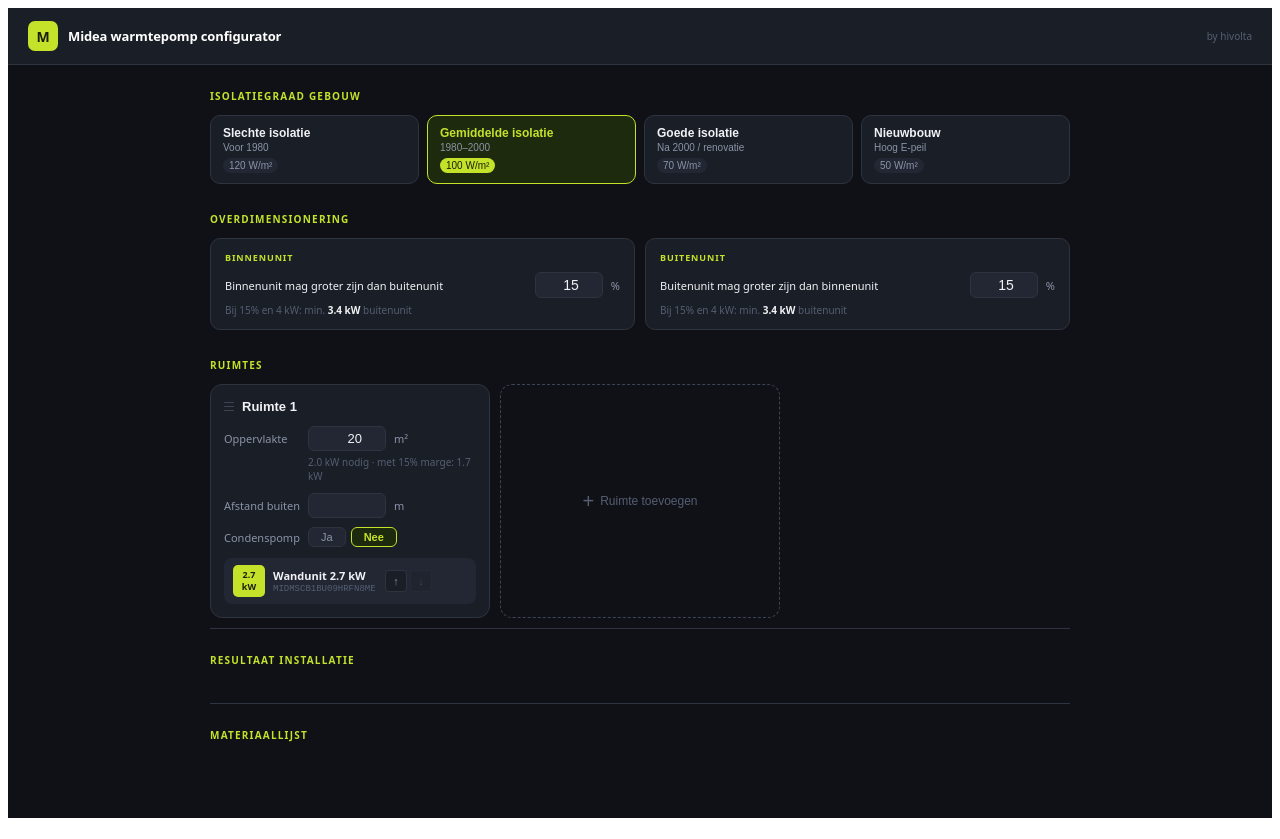
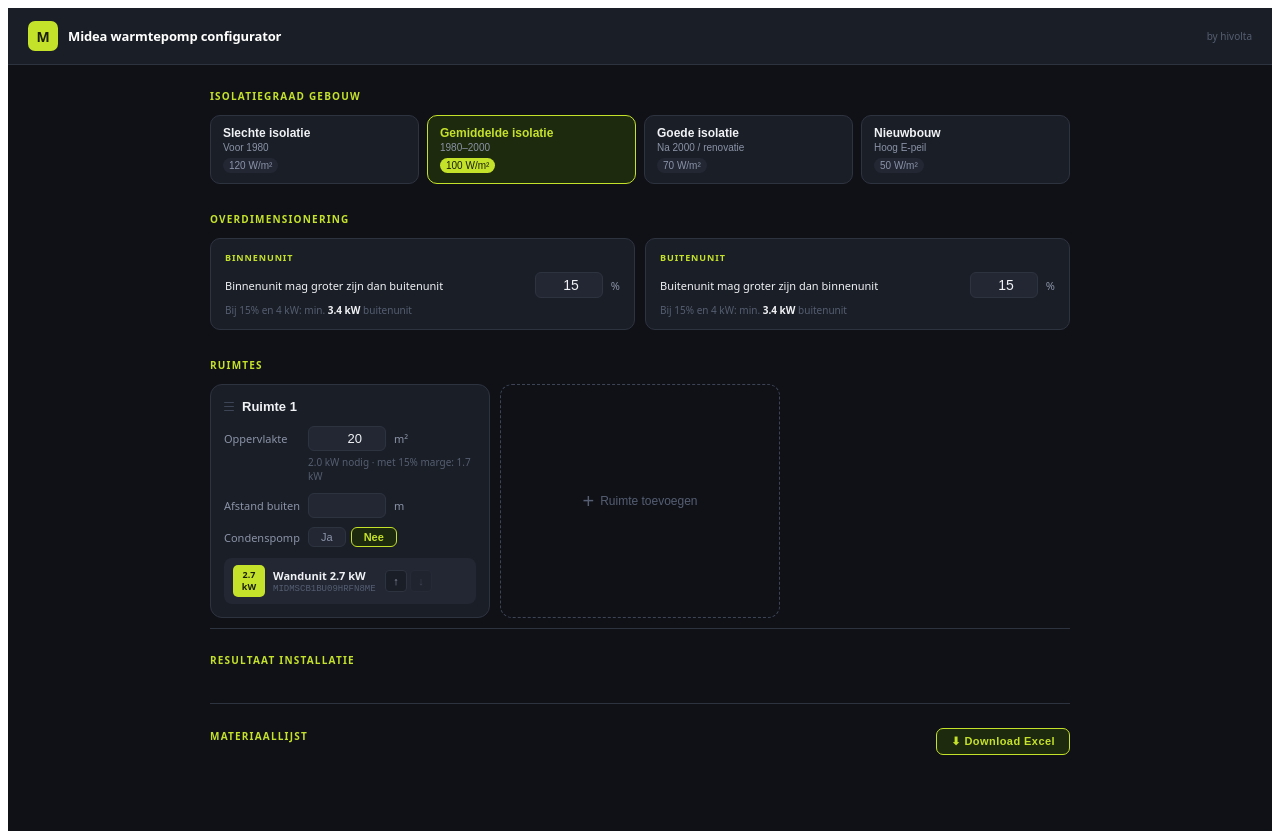
Before and after one commit to hivolta/midea-configurator, a React (Vite) app: page / in a window 1280 px wide. Built offline with nearby package versions, Linux system fonts and the light colour scheme.

Commit message:
Feature: Excel export van materiaallijst

```diff
--- a/package.json
+++ b/package.json
@@ -10,7 +10,8 @@
   },
   "dependencies": {
     "react": "^18.3.1",
-    "react-dom": "^18.3.1"
+    "react-dom": "^18.3.1",
+    "xlsx": "^0.18.5"
   },
   "devDependencies": {
     "@vitejs/plugin-react": "^4.3.1",
--- a/src/App.jsx
+++ b/src/App.jsx
@@ -1,4 +1,5 @@
 import { useState } from "react";
+import * as XLSX from "xlsx";
 
 const ISO = [
   { id: "old",  label: "Slechte isolatie",   sub: "Voor 1980",           w: 120 },
@@ -199,6 +200,42 @@
 
   const activeGroups = groups.filter(g => g.length > 0);
   const gmeta = groupMeta.length >= activeGroups.length ? groupMeta : [...groupMeta, ...Array(activeGroups.length - groupMeta.length).fill(null).map(makeGroup)];
+
+
+  function exportToExcel() {
+    const wb = XLSX.utils.book_new();
+    const allRows = [["Buitenunit", "Omschrijving", "Spec", "Detail", "Aantal"]];
+
+    activeGroups.forEach((grp, gi) => {
+      const grs = grp.map(id => rooms.find(r => r.id === id)).filter(Boolean);
+      if (!grs.length) return;
+      const { ou } = vg(grs, overdim, overdimOU);
+      const meta = gmeta[gi] || makeGroup();
+      const fuseDistNum = Number(meta.fuseDist) || 0;
+      const label = `Buitenunit ${gi + 1}`;
+
+      allRows.push([label, "Buitenunit", ou ? ou.lbl : "—", ou ? ou.id : "—", "1 st"]);
+      allRows.push([label, "Automaat zekeringkast", ou ? ou.breaker : "—", "", "1 st"]);
+      allRows.push([label, "Voedingskabel zekeringkast → buitenunit", ou ? ou.ouCable : "—", "", fuseDistNum > 0 ? `${fuseDistNum} m` : "—"]);
+      allRows.push([label, "Montage", meta.mountType === "wall" ? "Muurbeugel" : "Voetmodel", "", "1 st"]);
+
+      grs.forEach(r => {
+        const u = IU[r.ii];
+        const dist = Number(r.pipeDist) || 0;
+        const rolls = dist > 0 ? Math.ceil(dist / 20) : 1;
+        const ruimte = `${label} — ${r.name}`;
+        allRows.push([ruimte, "Binnenunit", u.lbl, u.id, "1 st"]);
+        allRows.push([ruimte, `Koelleiding ${u.pipeLiq} + ${u.pipeGas}`, "Rol 20 m", dist > 0 ? `${dist} m → ${rolls} rol${rolls > 1 ? "len" : ""}` : "afstand?", `${rolls} rol${rolls > 1 ? "len" : ""}`]);
+        allRows.push([ruimte, "Verbindingskabel buiten → binnen", u.cable, "", dist > 0 ? `${dist} m` : "—"]);
+        if (r.condensePump) allRows.push([ruimte, "Condenspomp", "1 st", "", ""]);
+      });
+    });
+
+    const ws = XLSX.utils.aoa_to_sheet(allRows);
+    ws["!cols"] = [{ wch: 28 }, { wch: 42 }, { wch: 22 }, { wch: 28 }, { wch: 14 }];
+    XLSX.utils.book_append_sheet(wb, ws, "Materiaallijst");
+    XLSX.writeFile(wb, "Materiaallijst_Hivolta.xlsx");
+  }
 
   const inp = (extra = {}) => ({ border: `1px solid ${C.border}`, borderRadius: 6, padding: "4px 8px", fontSize: 13, fontWeight: 500, color: C.textPrimary, background: C.surfaceHigh, outline: "none", textAlign: "right", ...extra });
 
@@ -457,7 +494,12 @@
 
         {/* Materiaallijst */}
         <div style={{ borderTop: `1px solid ${C.border}`, paddingTop: 24, marginTop: 24 }}>
-          <SectionHead>Materiaallijst</SectionHead>
+          <div style={{ display: "flex", alignItems: "center", justifyContent: "space-between", marginBottom: 12 }}>
+            <SectionHead>Materiaallijst</SectionHead>
+            <button onClick={exportToExcel} style={{ display: "flex", alignItems: "center", gap: 6, padding: "6px 14px", borderRadius: 7, border: `1.5px solid ${C.accent}`, background: C.blueLt, color: C.accent, cursor: "pointer", fontSize: 11, fontWeight: 700, letterSpacing: "0.04em" }}>
+              ⬇ Download Excel
+            </button>
+          </div>
           <div style={{ display: "flex", flexDirection: "column", gap: 16 }}>
             {activeGroups.map((grp, gi) => {
               const grs = grp.map(id => rooms.find(r => r.id === id)).filter(Boolean);
```
Also changed, not shown: 1 other file (tests, documents, lock files or other folders).
